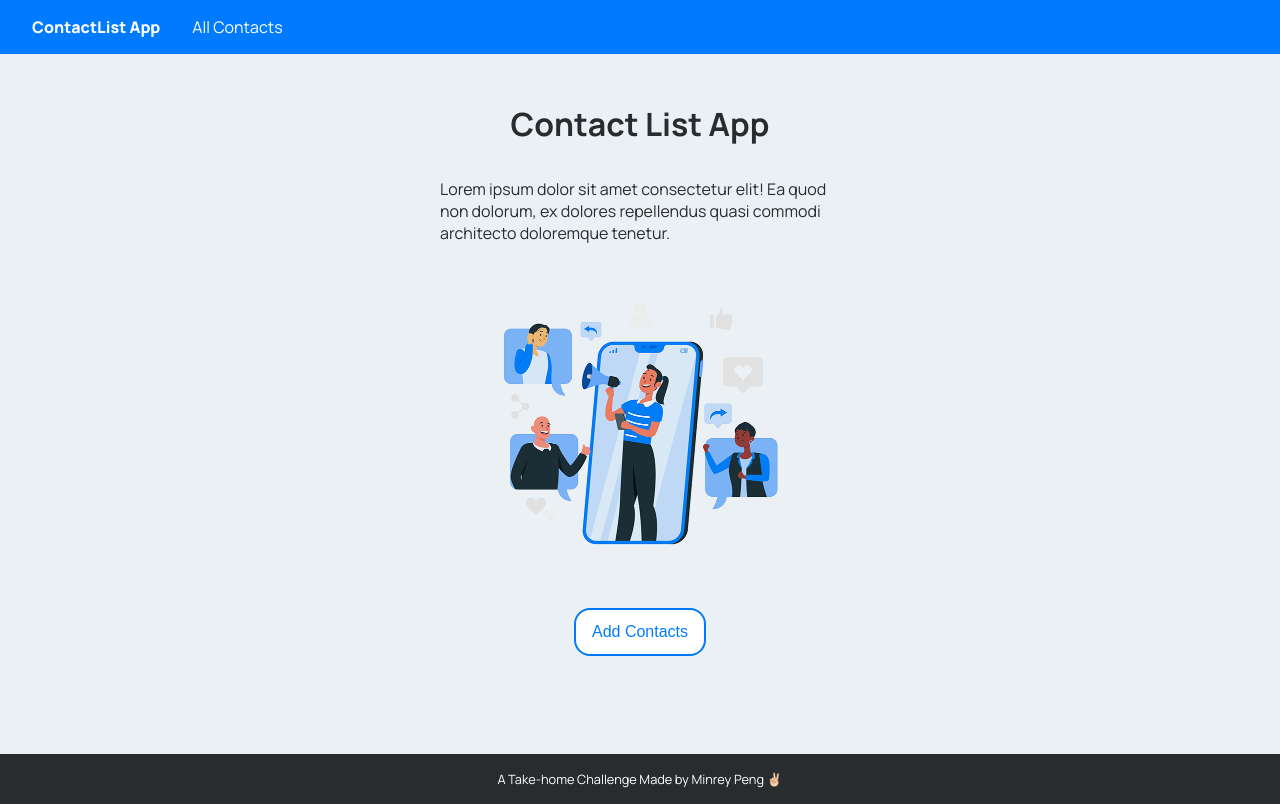
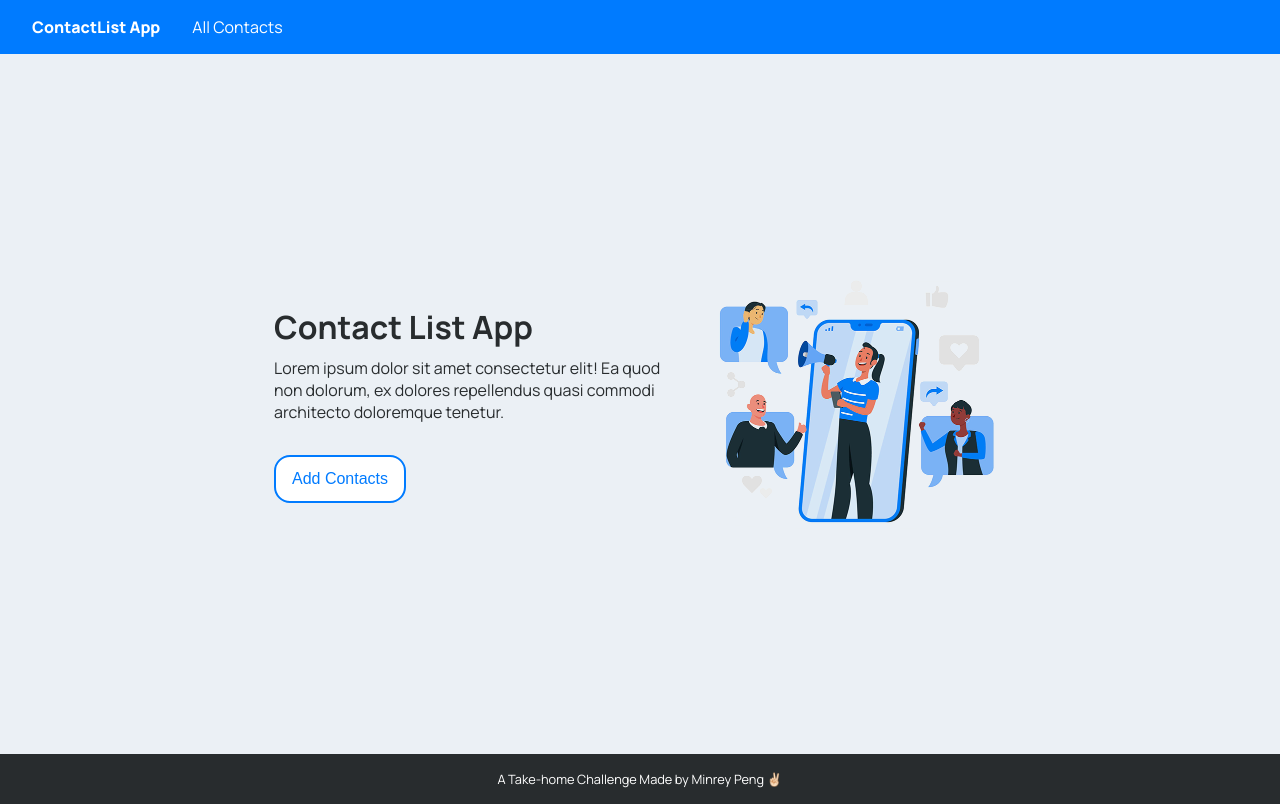
Before and after one commit to MinreyP/contact-list-app, a Next.js app: page / in a window 1280 px wide. Built offline with nearby package versions, Linux system fonts and the light colour scheme.

Commit message:
style and settings update

```diff
--- a/package.json
+++ b/package.json
@@ -3,10 +3,11 @@
   "version": "0.1.0",
   "private": true,
   "scripts": {
-    "dev": "next dev",
+    "dev": "next dev -p 3333",
     "build": "next build",
     "start": "next start",
-    "lint": "next lint"
+    "lint": "next lint",
+    "test": "jest"
   },
   "dependencies": {
     "next": "14.0.1",
--- a/src/app/contacts/page.tsx
+++ b/src/app/contacts/page.tsx
@@ -11,7 +11,9 @@ async function AllContacts() {
     return (
         <main className={styles.main}>
             <h2>All Contacts Page</h2>
-            <button className="btn"><Link href="/contacts/add">Add Contacts</Link></button>
+            <Link href="/contacts/add">
+                <button className="btn">Add Contacts</button>
+            </Link>
             <List contacts={data} />
         </main>
     )
--- a/src/app/globals.css
+++ b/src/app/globals.css
@@ -4,6 +4,7 @@
   --theme-black: #282C2E;
   --theme-grey: #495054;
   --theme-blue: #007BFF;
+  --theme-red: #db3030;
 }
 
 * {
--- a/src/app/page.module.css
+++ b/src/app/page.module.css
@@ -15,8 +15,34 @@
   max-width: 25em;
 }
 
-.wrapper {
-  width: 300px;
-  height: 300px;
-  position: relative;
+
+
+.info h1 {
+  font-size: 1.5rem;
+  text-align: center;
+  margin-bottom: .5rem;
 }
+
+.info button {
+  display: block;
+  margin: 2rem auto 0 auto;
+}
+
+@media screen and (min-width: 960px) {
+  .index {
+    display: flex;
+    flex-direction: row;
+    justify-content: center;
+    align-items: center;
+  }
+
+  .info h1 {
+    font-size: 2rem;
+    text-align: unset;
+  }
+
+  .info button {
+    margin: unset;
+    margin-top: 2rem;
+  }
+}
--- a/src/app/page.tsx
+++ b/src/app/page.tsx
@@ -4,18 +4,19 @@ import styles from './page.module.css'
 
 export default function Home() {
   return (
-    <main className={styles.main}>
+    <main className={`${styles.main} ${styles.index}`}>
+      <div className={styles.info}>
         <h1>Contact List App</h1>
         <p>Lorem ipsum dolor sit amet consectetur elit! Ea quod non dolorum, ex dolores repellendus quasi commodi architecto doloremque tenetur.</p>
-      <div className={styles.wrapper}>
+        <button className="btn"><Link href="/contacts/add">Add Contacts</Link></button>
+      </div>
       <Image
         src="/home_backgroud.png"
-          fill
+        width={300}
+        height={300}
         style={{ objectFit: "contain", mixBlendMode: 'darken' }}
         alt="Home Image"
       />
-      </div>
-      <button className="btn"><Link href="/contacts/add">Add Contacts</Link></button>
     </main>
   )
 }
```
Also changed, not shown: src/components/List.module.css (+14 -8 lines), src/components/card.module.css (+7 -0 lines). Lines whose indentation alone changed are shown as unchanged.
